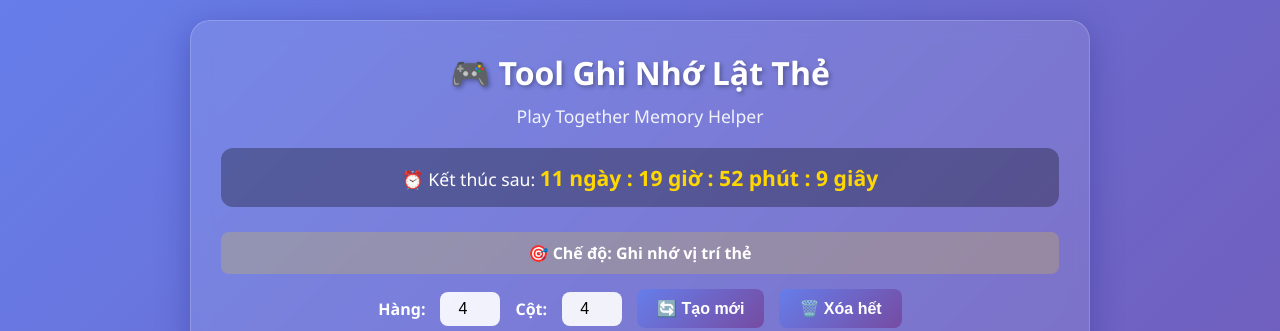
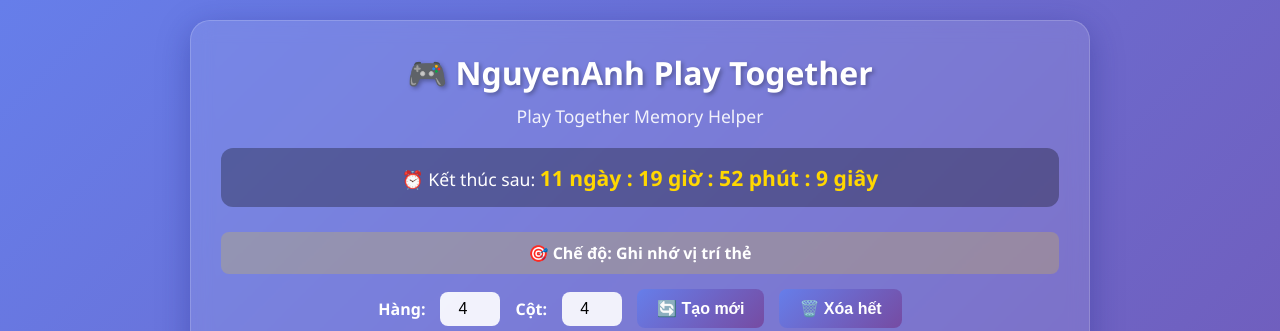
Before and after one commit to znkem/Hoanganh, a plain HTML site: page index.html in a window 1280 px wide. Shown: the top 331 px of the page. Drawn offline with Linux system fonts and the light colour scheme.

Commit message:
Update index.html

```diff
--- a/index.html
+++ b/index.html
@@ -3,7 +3,7 @@
 <head>
     <meta charset="UTF-8">
     <meta name="viewport" content="width=device-width, initial-scale=1.0">
-    <title>Tool Ghi Nhớ Lật Thẻ Play Together By Zn (NguyenAnh) </title>
+    <title>NguyenAnh Play Together</title>
     <style>
         * {
             margin: 0;
@@ -310,7 +310,7 @@
 </head>
 <body>
     <div class="container">
-        <h1>🎮 Tool Ghi Nhớ Lật Thẻ</h1>
+        <h1>🎮 NguyenAnh Play Together</h1>
         <p class="subtitle">Play Together Memory Helper</p>
 
         <div class="countdown" id="countdown">
```
